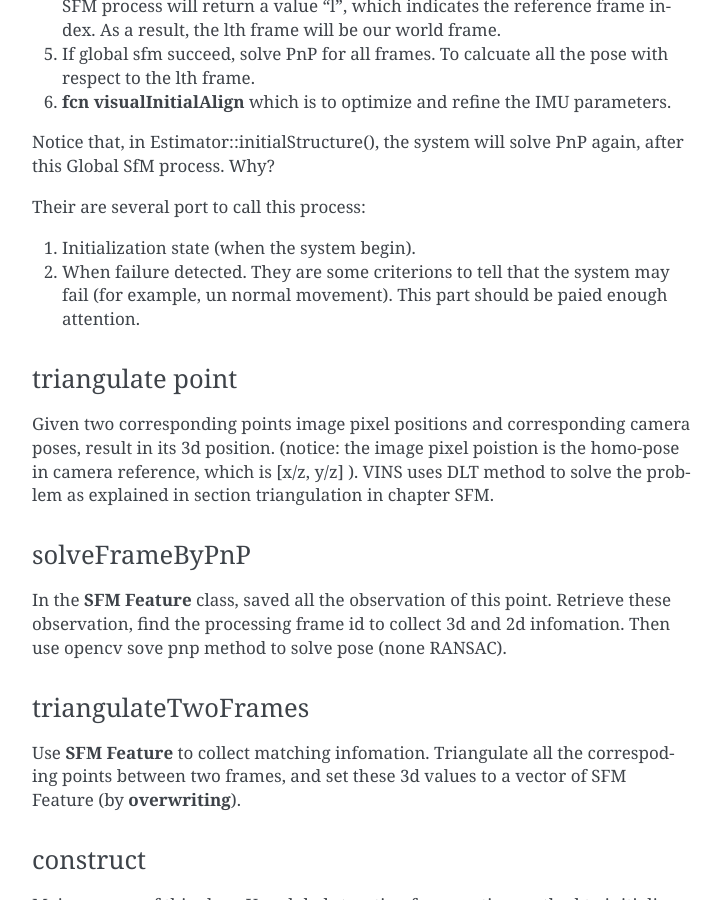
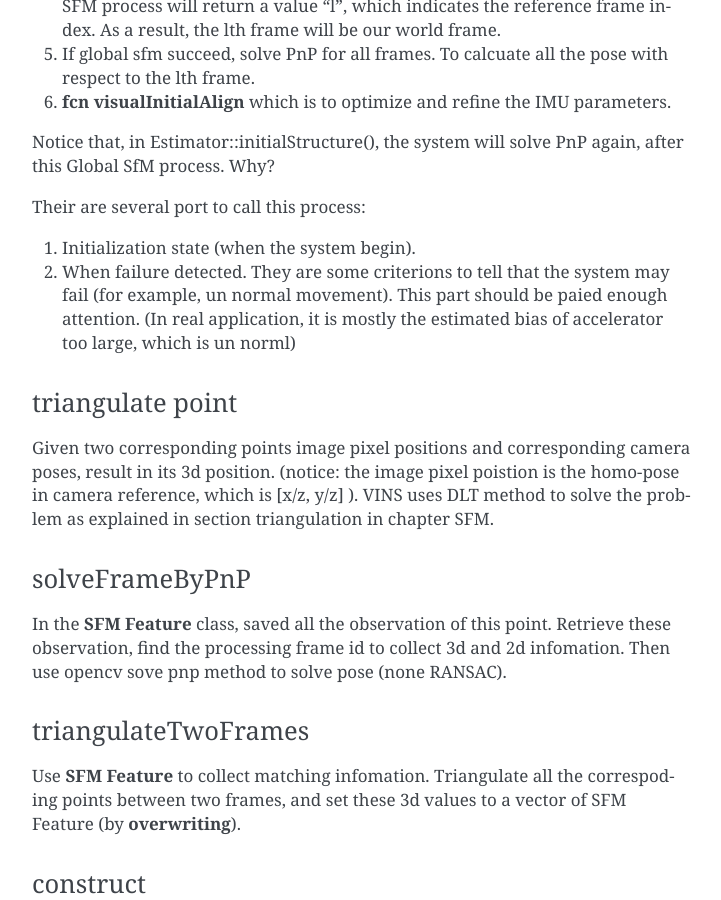
Before and after one commit to gggliuye/VIO, a Sphinx documentation site: the page built from docs/deepblue/LM.rst, in a window 1280 px wide and 900 px high, scrolled down 10749 px. Shown: the whole window, without its empty margins (388-1109 px from the left). Built offline with Sphinx 7.4.7, drawn with Linux system fonts in a browser that asks for light colours.

Commit message:
Update LM.rst

```diff
--- a/docs/deepblue/LM.rst
+++ b/docs/deepblue/LM.rst
@@ -453,7 +453,7 @@ Notice that, in Estimator::initialStructure(), the system will solve PnP again,
 Their are several port to call this process:
 
 1. Initialization state (when the system begin).
-2. When failure detected. They are some criterions to tell that the system may fail (for example, un normal movement). This part should be paied enough attention.
+2. When failure detected. They are some criterions to tell that the system may fail (for example, un normal movement). This part should be paied enough attention. (In real application, it is mostly the estimated bias of accelerator too large, which is un norml)
 
 
 triangulate point
```
